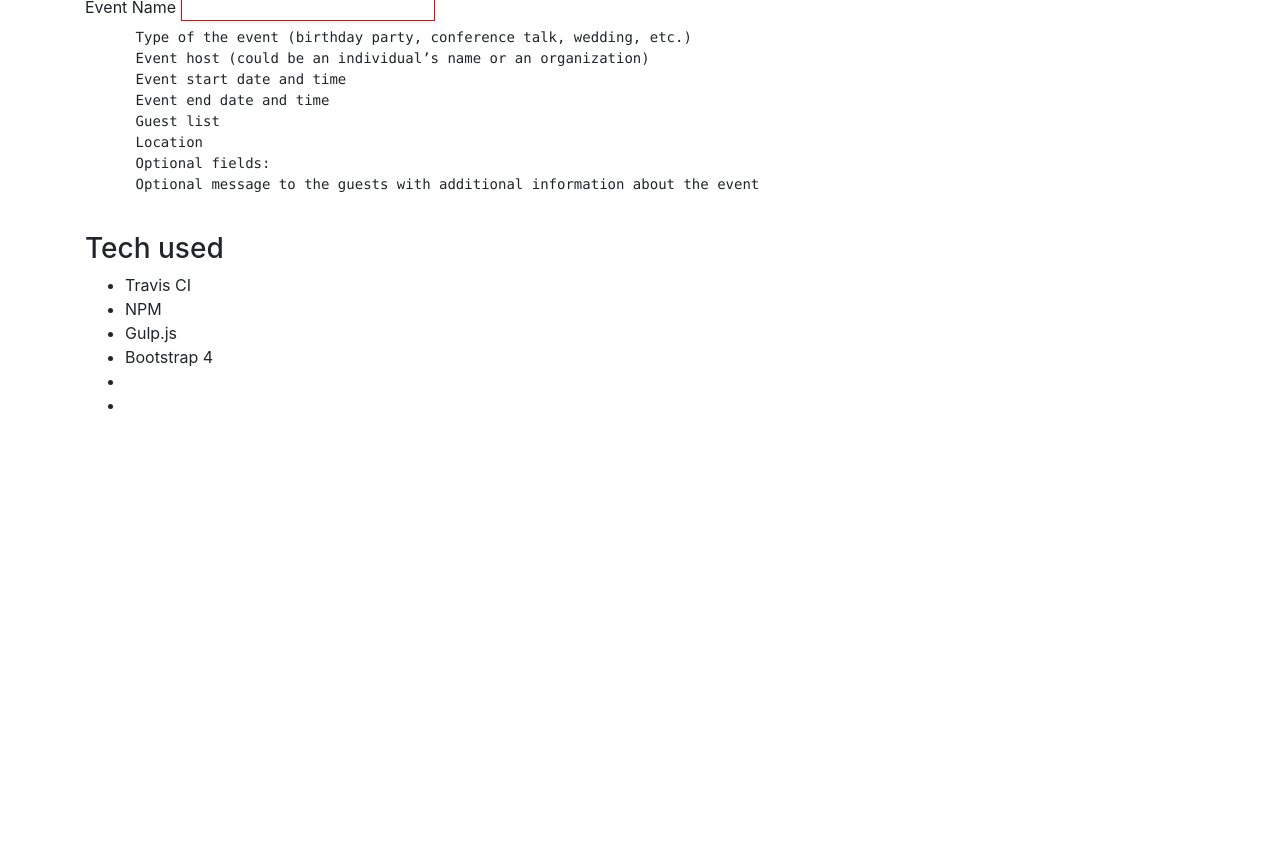
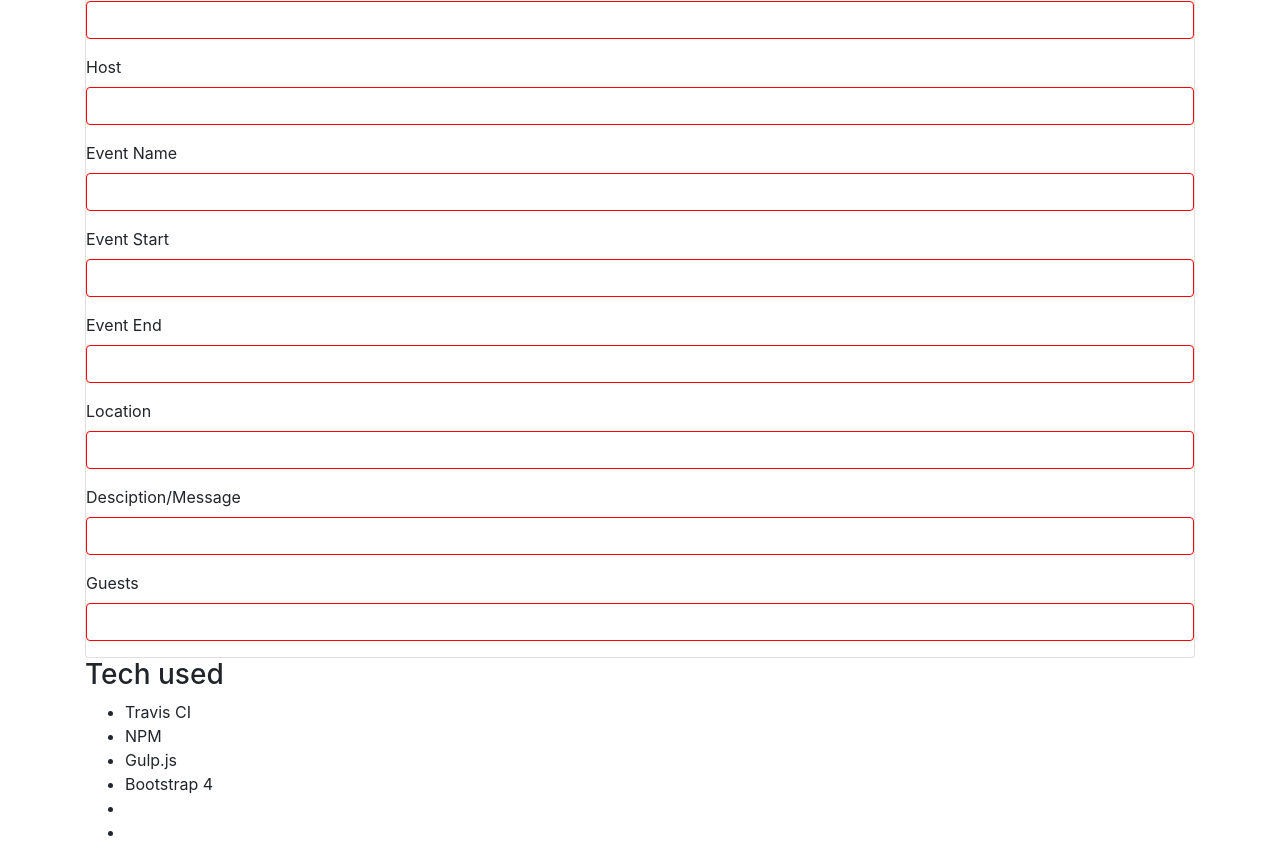
Before and after one commit to BrandonHBodine/MeetUpEventPlanner, a website: page app/index.html in a window 1280 px wide. Shown: the part 478-1338 px from the top of the page. Before the commit the page ends 911 px from the top, so only its background shows below. Drawn offline with nearby package versions, Linux system fonts and the light colour scheme; no server answers.

Commit message:
Adding mor eto the form

```diff
--- a/app/index.html
+++ b/app/index.html
@@ -29,12 +29,12 @@
 
     <div class="row">
       <div class="col-sm-12">
-        <h1 class="display-2">Beer Plan</h1>
+        <h1 class="display-3">Beer Plan</h1>
       </div>
     </div>
 
     <div class="row">
-      <div class="col-md-8">
+      <div class="col-sm-12">
         <div class="card">
           <div class="card-block">
             <h4 class="card-title">Come beer with us</h4>
@@ -59,7 +59,7 @@
               </div>
 
               <div class="form-group email-group">
-                <label for="email">email</label>
+                <label for="email">Email</label>
                 <input class="form-control" id="email" type="email" placeholder="billyg@example.com" required>
               </div>
 
@@ -85,9 +85,9 @@
                 </datalist>
               </div>
 
-              <button type="submit" id="sign-up" class="btn btn-outline-primary sign-up-group" hidden >Sign Up</button>
-              <button id="sign-in" class="btn btn-outline-primary" >Sign In</button>
-              <button type="reset" id="reset" class="btn btn-outline-primary" >Reset</button>
+              <button type="submit" id="sign-up" class="btn btn-outline-primary sign-up-group" hidden>Sign Up</button>
+              <button id="sign-in" class="btn btn-outline-primary">Sign In</button>
+              <button type="reset" id="reset" class="btn btn-outline-primary">Reset</button>
               <button id="sign-out" class="btn btn-outline-primary" hidden>Sign Out</button>
 
             </form>
@@ -96,23 +96,55 @@
       </div>
     </div>
 
-    <h2>Create Event</h2>
-    <form>
-      <div>
-        <label for="event-name">Event Name</label>
-        <input id="event-name" type="text" required>
+    <div class="card">
+      <div class="card-block">
+        <h4 class="card-title">Come beer with us</h4>
+        <form>
+          <div class="form-group">
+            <label for="event-name">Event Name</label>
+            <input id="event-name" class="form-control" type="text" required>
+          </div>
+
+          <div class="form-group">
+            <label for="event-host">Host</label>
+            <input id="event-host" class="form-control" type="text" required>
+          </div>
+
+          <div class="form-group">
+            <label for="event-name">Event Name</label>
+            <input id="event-name" class="form-control" type="text" required>
+          </div>
+
+          <div class="form-group">
+            <label for="event-start">Event Start</label>
+            <input id="event-start" class="form-control" type="text" required>
+          </div>
+
+          <div class="form-group">
+            <label for="event-end">Event End</label>
+            <input id="event-end" class="form-control" type="text" required>
+          </div>
+
+
+          <div class="form-group">
+            <label for="event-location">Location</label>
+            <input id="event-location" class="form-control" type="text" required>
+          </div>
+
+          <div class="form-group">
+            <label for="event-message">Desciption/Message</label>
+            <input id="event-message" class="form-control" type="text" required>
+          </div>
+
+          <div class="form-group">
+            <label for="event-guests">Guests</label>
+            <input id="event-guests" class="form-control" type="text" required>
+          </div>
+
+        </form>
+
       </div>
-    </form>
-    <pre>
-      Type of the event (birthday party, conference talk, wedding, etc.)
-      Event host (could be an individual’s name or an organization)
-      Event start date and time
-      Event end date and time
-      Guest list
-      Location
-      Optional fields:
-      Optional message to the guests with additional information about the event
-    </pre>
+    </div>
 
     <div id="about">
       <h3>Tech used</h3>
```
